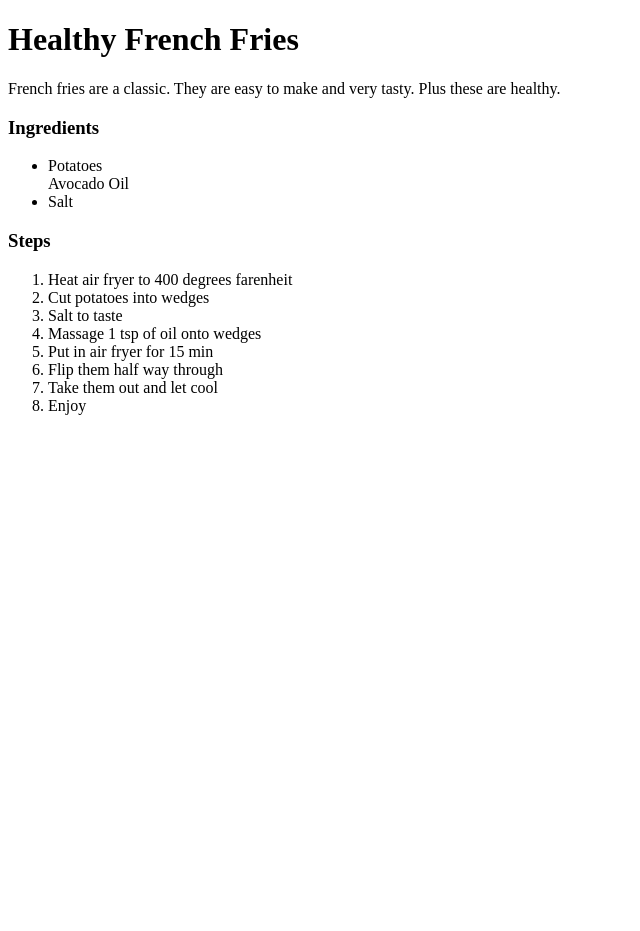
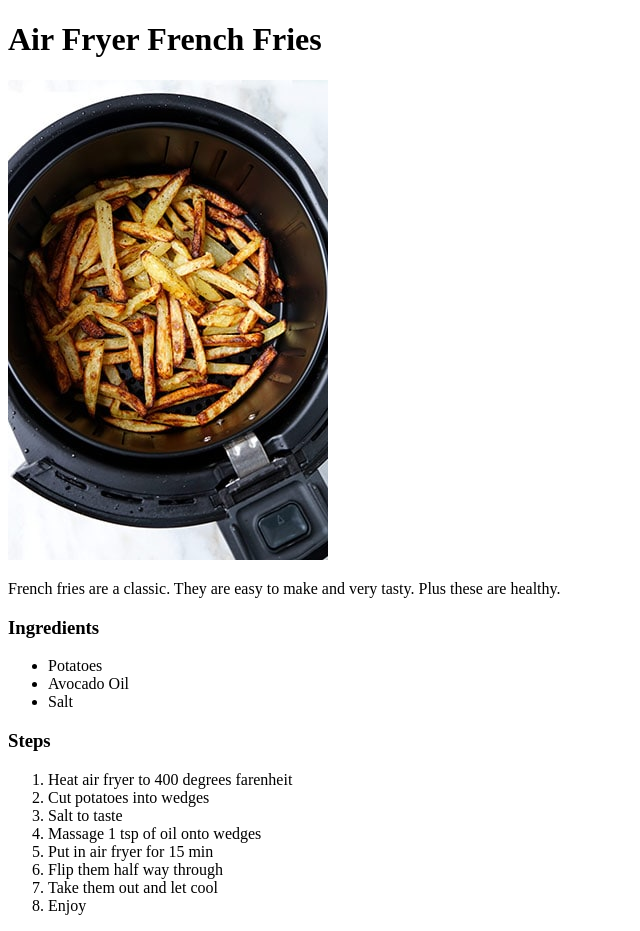
Before and after one commit to RyeemZia/odin-recipes, a plain HTML site: page recipes/fries.html in a window 1280 px wide. Shown: the whole page, without its empty margins (0-640 px from the left). Before the commit the page ends 800 px from the top, so only its background shows below. Drawn offline with Linux system fonts and the light colour scheme.

Commit message:
Finished fries page

```diff
--- a/recipes/fries.html
+++ b/recipes/fries.html
@@ -7,12 +7,13 @@
     <title>Document</title>
 </head>
 <body>
-    <h1>Healthy French Fries</h1>
+    <h1>Air Fryer French Fries</h1>
+    <img src="../images/fries.jpg">
     <p>French fries are a classic. They are easy to make and very tasty. Plus these are healthy.</p>
     <h3>Ingredients</h3>
     <ul>
         <li>Potatoes</li>
-        <l1>Avocado Oil</l1>
+        <li>Avocado Oil</li>
         <li>Salt</li>
     </ul>
     <h3>Steps</h3>
```
